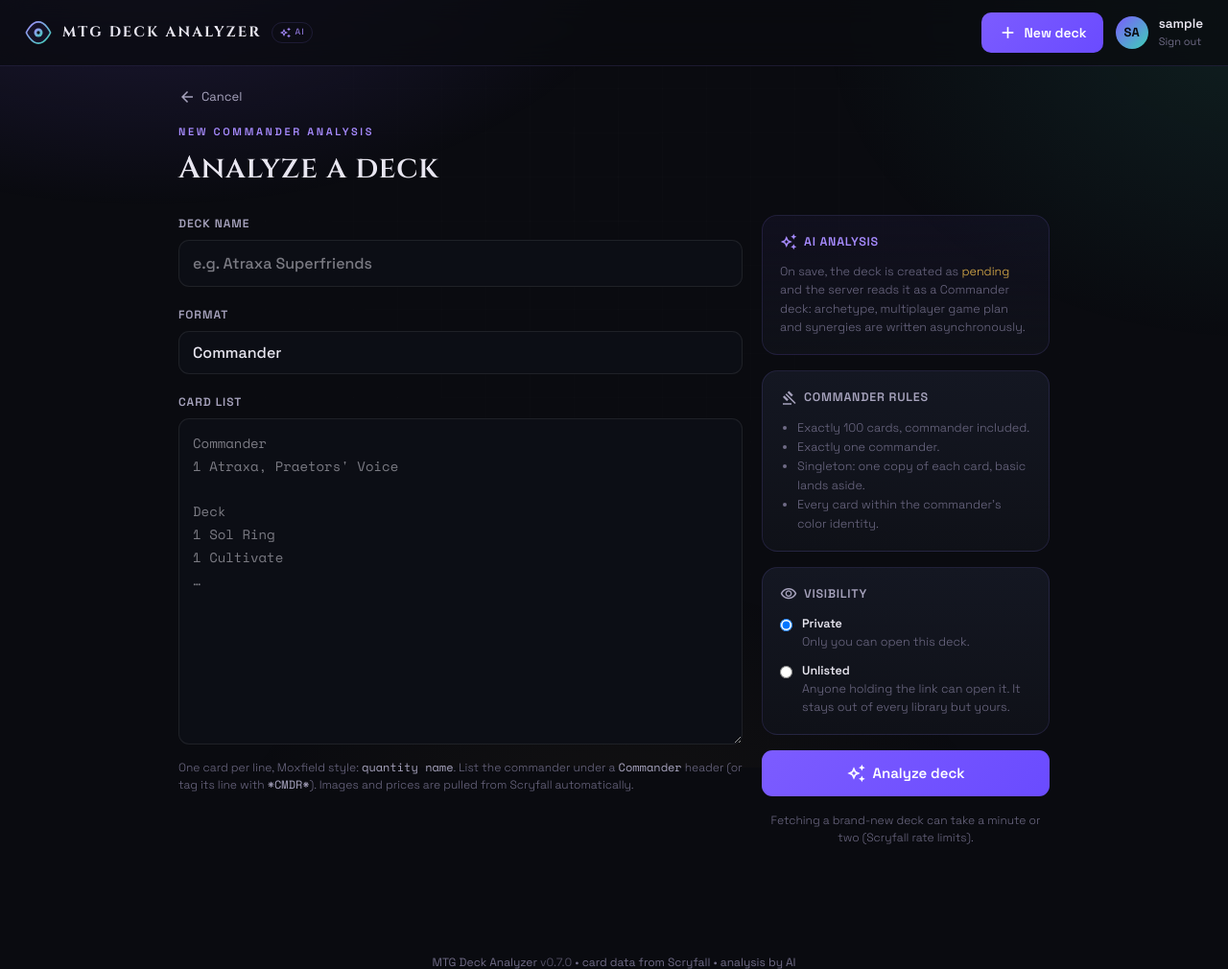
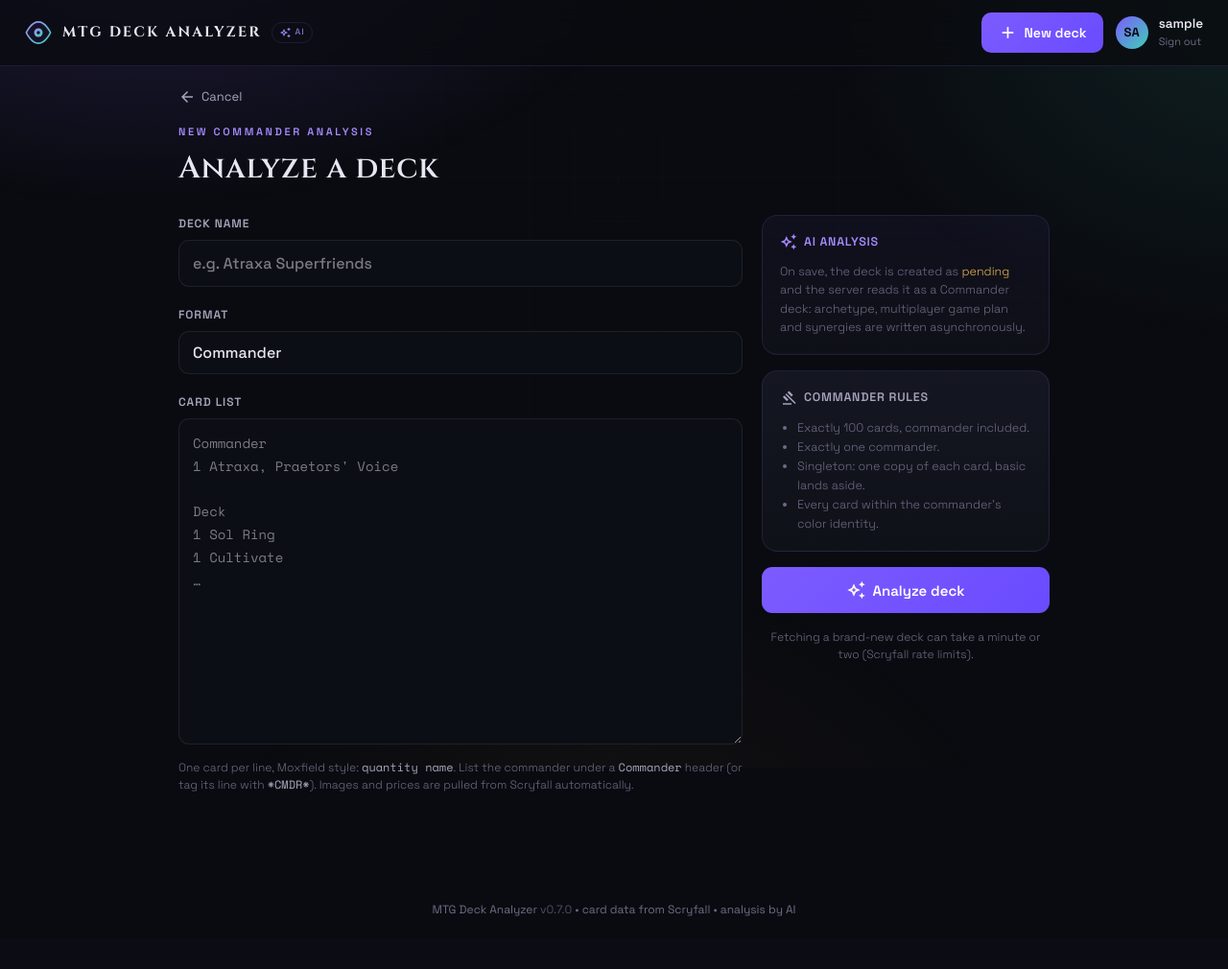
Before and after one commit to gab-25/mtg_deck_analyzer, a Django app: page /decks/new in a window 1280 px wide. Shown: the top 1010 px of the page at 96% size. After the commit the page ends 955 px from the top, so only its background shows below. Run offline with Django 5.2, Linux system fonts and the light colour scheme; the visitor is signed in with stand-in values (Sample User, id 1); some libraries are stand-ins or nearby versions.

Commit message:
feat: drop deck visibility, a deck is its owner's alone
Removes the private/unlisted choice and the `Deck.visibility` column. There
is no share-by-link any more: a deck is visible to its owner and to nobody
else, and the ownerless decks predating ownership stay available to every
signed-in user exactly as before.

Seeing a deck and changing it are now the same permission, so `can_view` and
`can_edit` collapse into one `can_access` behind one `requires_deck_access`
decorator. That makes several things built for anonymous link-holders
pointless, and they go too: the `can_edit` template flag and the gates it
drove (reaching the page IS the permission), the standalone "analyzing" page
that existed so an anonymous reader would not be bounced to the login, and
the public `/media` and `/card-image` endpoints, which return to
`@login_required` now that no signed-out visitor can reach a deck page.

The column is dropped from 0008_deck_ownership rather than removed by a new
migration: nothing has ever applied it, so adding a column only to delete it
would be noise in the graph.

Co-Authored-By: Claude Opus 5 (1M context) <noreply@anthropic.com>
Claude-Session: https://claude.ai/code/session_014noyG3PuEnLVVPQG8aTdP8

```diff
--- a/mtg_deck_analyzer/admin.py
+++ b/mtg_deck_analyzer/admin.py
@@ -11,13 +11,12 @@ class DeckAdmin(admin.ModelAdmin):
         "id",
         "name",
         "owner",
-        "visibility",
         "total_cards",
         "total_value_eur",
         "status",
         "created_at",
     )
-    list_filter = ("status", "visibility")
+    list_filter = ("status",)
     search_fields = ("name", "raw_decklist")
     readonly_fields = ("created_at",)
 
--- a/mtg_deck_analyzer/templates/base.html
+++ b/mtg_deck_analyzer/templates/base.html
@@ -42,9 +42,9 @@
                 </div>
             </nav>
             {% else %}
-            {# Anonymous visitors only reach this via an unlisted deck link: the
-               brand mark stays as non-interactive text, since every other nav
-               control (library, new deck) leads somewhere behind login. #}
+            {# The sign-in page is the only page an anonymous visitor sees: the
+               brand mark stays as non-interactive text, since every nav control
+               (library, new deck) leads somewhere behind login. #}
             <span class="brand">
                 {% include "partials/brand_mark.html" with size=28 %}
                 <span class="brand-name">MTG DECK ANALYZER</span>
--- a/mtg_deck_analyzer/templates/create.html
+++ b/mtg_deck_analyzer/templates/create.html
@@ -69,26 +69,6 @@
                     </ul>
                 </div>
 
-                <div class="panel-card p-[18px]">
-                    <div class="flex items-center gap-[7px] font-semibold text-[12.5px] tracking-[.06em] text-txt2 mb-3">
-                        <span class="ms text-[18px]">visibility</span>VISIBILITY
-                    </div>
-                    <label class="flex items-start gap-2.5 text-[12.5px] mb-3 cursor-pointer">
-                        <input type="radio" name="visibility" value="private" class="mt-1" {% if form_visibility != 'unlisted' %}checked{% endif %} />
-                        <span>
-                            <span class="font-semibold text-txt">Private</span>
-                            <span class="block text-txt3 font-light leading-[1.5]">Only you can open this deck.</span>
-                        </span>
-                    </label>
-                    <label class="flex items-start gap-2.5 text-[12.5px] cursor-pointer">
-                        <input type="radio" name="visibility" value="unlisted" class="mt-1" {% if form_visibility == 'unlisted' %}checked{% endif %} />
-                        <span>
-                            <span class="font-semibold text-txt">Unlisted</span>
-                            <span class="block text-txt3 font-light leading-[1.5]">Anyone holding the link can open it. It stays out of every library but yours.</span>
-                        </span>
-                    </label>
-                </div>
-
                 <button type="submit" class="btn btn-grad btn-block">
                     <span class="ms text-[20px]">auto_awesome</span>Analyze deck
                 </button>
--- a/mtg_deck_analyzer/templates/deck_failed.html
+++ b/mtg_deck_analyzer/templates/deck_failed.html
@@ -5,11 +5,9 @@
 {% block content %}
 {# .page-narrow caps width at 960px; this page overrides it to 640px, so it stays inline. #}
 <div class="page-narrow" style="max-width:640px">
-    {% if user.is_authenticated %}
     <a href="{% url 'index' %}" class="link-back mb-[18px]">
         <span class="ms text-[18px]">arrow_back</span>All decks
     </a>
-    {% endif %}
 
     <div class="panel-card p-8 text-center">
         <div class="w-[56px] h-[56px] rounded-full bg-[rgba(208,90,62,.12)] border border-[rgba(208,90,62,.3)] flex items-center justify-center mx-auto mt-0 mb-[18px]">
@@ -26,7 +24,6 @@
         <div class="alert alert-error text-left mb-[18px]"
             style="align-items:flex-start;white-space:pre-line">{{ deck.error }}</div>
         {% endif %}
-        {% if can_edit %}
         <div class="flex justify-center gap-2.5 flex-wrap">
             <form method="post" action="{% url 'reanalyze_deck' deck.id %}" class="m-0">
                 {% csrf_token %}
@@ -36,7 +33,6 @@
             {% url 'delete_deck' deck.id as delete_url %}
             {% include "partials/confirm_modal.html" with id="confirm-delete" action=delete_url message="Delete this deck? This cannot be undone." trigger_label="Delete" trigger_icon="delete" trigger_class="btn btn-danger-line" confirm_label="Delete" confirm_class="btn btn-danger" danger=True %}
         </div>
-        {% endif %}
     </div>
 
     {% if version_history %}
--- a/mtg_deck_analyzer/views.py
+++ b/mtg_deck_analyzer/views.py
@@ -14,7 +14,7 @@ from django.http import FileResponse, Http404, HttpResponse
 from django.shortcuts import redirect, render
 from django.views.decorators.http import require_http_methods
 
-from .access import can_edit, decks_visible_in_library, requires_deck_edit, requires_deck_view
+from .access import decks_visible_in_library, requires_deck_access
 from .caching.db_cache import DbCardCache
 from .domain.cards import classify_card
 from .domain.changelog import decklist_changes
@@ -285,21 +285,6 @@ def _decklist_errors(decklist: str) -> list:
     return check_decklist(entries)
 
 
-def _visibility(post, current: str | None = None) -> str:
-    """Reads the visibility choice off a submitted form.
-
-    A form that omits the field entirely leaves the deck's current visibility
-    alone — a partial submission must never silently un-share a deck. A value
-    that is present but unrecognized falls back to private, so a malformed
-    form never shares one by accident.
-    """
-    if "visibility" not in post:
-        return current or Deck.Visibility.PRIVATE
-    value = post.get("visibility")
-    allowed = {choice for choice, _ in Deck.Visibility.choices}
-    return value if value in allowed else Deck.Visibility.PRIVATE
-
-
 def _run_analysis(deck_id: uuid.UUID, decklist: str, api_key: str | None, fmt: str):
     """Runs the heavy analysis for ``deck_id`` and persists the outcome.
 
@@ -409,9 +394,7 @@ def index(request):
 @login_required
 @require_http_methods(["GET"])
 def new_deck(request):
-    return render(
-        request, "create.html", _create_context(form_visibility=Deck.Visibility.PRIVATE)
-    )
+    return render(request, "create.html", _create_context())
 
 
 @login_required
@@ -432,7 +415,6 @@ def create_deck(request):
                 errors=errors,
                 form_name=name,
                 form_decklist=decklist,
-                form_visibility=_visibility(request.POST),
                 form_format=fmt,
             ),
             status=422,
@@ -443,7 +425,6 @@ def create_deck(request):
         raw_decklist=decklist,
         status=Deck.Status.PENDING,
         owner=request.user,
-        visibility=_visibility(request.POST),
         format=fmt,
     )
     # The list as submitted opens the deck's history.
@@ -456,28 +437,17 @@ def create_deck(request):
 
 
 @require_http_methods(["GET"])
-@requires_deck_view
+@requires_deck_access
 def deck_detail(request, deck):
-    # While the analysis is still running there's nothing to show yet. A caller
-    # who can reach the library (the owner, or anyone on an ownerless legacy
-    # deck) goes there instead, where the deck shows its live "Analyzing…"
-    # status. Everyone else — most notably an anonymous visitor holding an
-    # unlisted link — can't reach `index` (it's login-gated), so sending them
-    # there would just be a dead end through the login page; they get a small
-    # standalone page instead.
+    # While the analysis is still running there's nothing to show yet — send the
+    # user to the list, where the deck displays its live "Analyzing…" status.
     if deck.status in {Deck.Status.PENDING, Deck.Status.PROCESSING}:
-        if can_edit(request.user, deck):
-            return redirect("index")
-        return render(request, "deck_analyzing.html", {"deck": deck})
+        return redirect("index")
     if deck.status == Deck.Status.FAILED:
         return render(
             request,
             "deck_failed.html",
-            {
-                "deck": deck,
-                "can_edit": can_edit(request.user, deck),
-                "version_history": _version_history(deck),
-            },
+            {"deck": deck, "version_history": _version_history(deck)},
         )
 
     analysis_html = None
@@ -492,7 +462,6 @@ def deck_detail(request, deck):
         "deck.html",
         {
             "deck": deck,
-            "can_edit": can_edit(request.user, deck),
             "analysis_html": analysis_html,
             "pips": _deck_pips(deck),
             "commander_cards": _commander_cards(stored_cards),
@@ -507,7 +476,7 @@ def deck_detail(request, deck):
 
 
 @require_http_methods(["GET"])
-@requires_deck_view
+@requires_deck_access
 def deck_version(request, deck, version_id: int):
     """Shows one stored decklist from the deck's history.
 
@@ -536,7 +505,7 @@ def deck_version(request, deck, version_id: int):
 
 
 @require_http_methods(["GET"])
-@requires_deck_edit
+@requires_deck_access
 def edit_deck(request, deck):
     return render(
         request,
@@ -545,7 +514,6 @@ def edit_deck(request, deck):
             deck=deck,
             form_name=deck.name,
             form_decklist=deck.raw_decklist,
-            form_visibility=deck.visibility,
             form_note="",
             form_format=deck.format,
         ),
@@ -553,11 +521,10 @@ def edit_deck(request, deck):
 
 
 @require_http_methods(["POST"])
-@requires_deck_edit
+@requires_deck_access
 def update_deck(request, deck):
     name = (request.POST.get("name") or "").strip() or "Untitled Deck"
     decklist = request.POST.get("decklist", "")
-    visibility = _visibility(request.POST, current=deck.visibility)
     note = request.POST.get("note") or ""
     fmt = _posted_format(request)
 
@@ -571,7 +538,6 @@ def update_deck(request, deck):
                 errors=errors,
                 form_name=name,
                 form_decklist=decklist,
-                form_visibility=visibility,
                 form_note=note,
                 form_format=fmt,
             ),
@@ -586,7 +552,6 @@ def update_deck(request, deck):
 
     deck.name = name
     deck.raw_decklist = decklist
-    deck.visibility = visibility
     deck.format = fmt
     if needs_reanalysis:
         deck.status = Deck.Status.PENDING
@@ -610,7 +575,7 @@ def update_deck(request, deck):
 
 
 @require_http_methods(["POST"])
-@requires_deck_edit
+@requires_deck_access
 def reanalyze_deck(request, deck):
     """Re-runs the analysis for an existing deck from its stored decklist."""
     deck.status = Deck.Status.PENDING
@@ -624,14 +589,14 @@ def reanalyze_deck(request, deck):
 
 
 @require_http_methods(["POST"])
-@requires_deck_edit
+@requires_deck_access
 def delete_deck(request, deck):
     deck.delete()
     return redirect("index")
 
 
 @require_http_methods(["GET"])
-@requires_deck_view
+@requires_deck_access
 def deck_pdf(request, deck):
     # The PDF needs the fetched cards; they only exist once analysis is done.
     if deck.status != Deck.Status.READY:
@@ -660,7 +625,7 @@ def deck_pdf(request, deck):
 
 
 @require_http_methods(["GET"])
-@requires_deck_view
+@requires_deck_access
 def deck_proxy_pdf(request, deck):
     """Generates a 1:1 proxy PDF: every card image repeated by its quantity."""
     # The proxies need the fetched images; they only exist once analysis is done.
@@ -682,9 +647,7 @@ def deck_proxy_pdf(request, deck):
     )
 
 
-# The card art cache is shared across every deck and keyed by card name: public
-# Scryfall data, not user data. Serving it without a login is what lets an
-# unlisted deck page actually render for the visitor holding its link.
+@login_required
 @require_http_methods(["GET"])
 def media(request, name: str):
     """Serves a cached card image from the database."""
@@ -694,6 +657,7 @@ def media(request, name: str):
     return HttpResponse(data, content_type="image/jpeg")
 
 
+@login_required
 @require_http_methods(["GET"])
 def card_image_modal(request):
     """Returns the zoom-modal fragment for a cached card's faces (HTMX).
```
Also changed, not shown: mtg_deck_analyzer/access.py (+25 -47 lines), mtg_deck_analyzer/models.py (+6 -16 lines), mtg_deck_analyzer/templates/deck.html (+0 -7 lines), mtg_deck_analyzer/templates/deck_analyzing.html (deleted, +0 -25 lines), mtg_deck_analyzer/templates/edit.html (+0 -20 lines), tests/test_access.py (+29 -50 lines), tests/test_web.py (+5 -198 lines), README.md, mtg_deck_analyzer/migrations/0008_deck_ownership.py.
